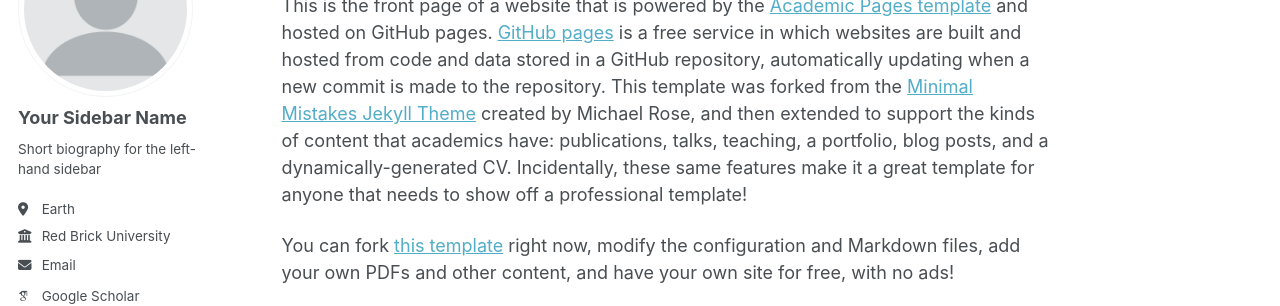
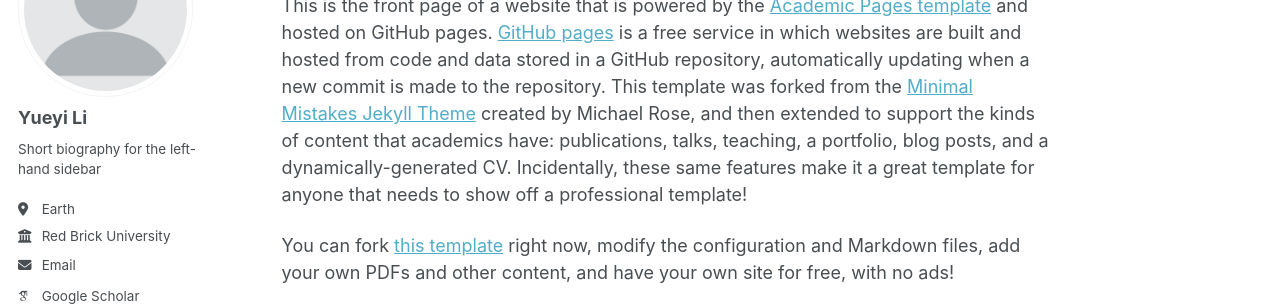
Before and after one commit to YueyiLi99/yueyili99.github.io, a Jekyll site: the page built from _pages/about.md, in a window 1280 px wide. Shown: the part 179-485 px from the top of the page. Built offline with Jekyll 4.4.1, drawn with Linux system fonts in a browser that asks for light colours; some web fonts are replaced; a script bundle is joined from its source files by our own code; library files that are not in the unit come from our copies.

Commit message:
Update _config.yml

```diff
--- a/_config.yml
+++ b/_config.yml
@@ -24,7 +24,7 @@ repository               : "academicpages/academicpages.github.io"
 author:
   # Biographic information
   avatar           : "profile.png"
-  name             : "Your Sidebar Name"
+  name             : "Yueyi Li"
   pronouns         : # example: "she/her"
   bio              : "Short biography for the left-hand sidebar"
   location         : "Earth"
```
